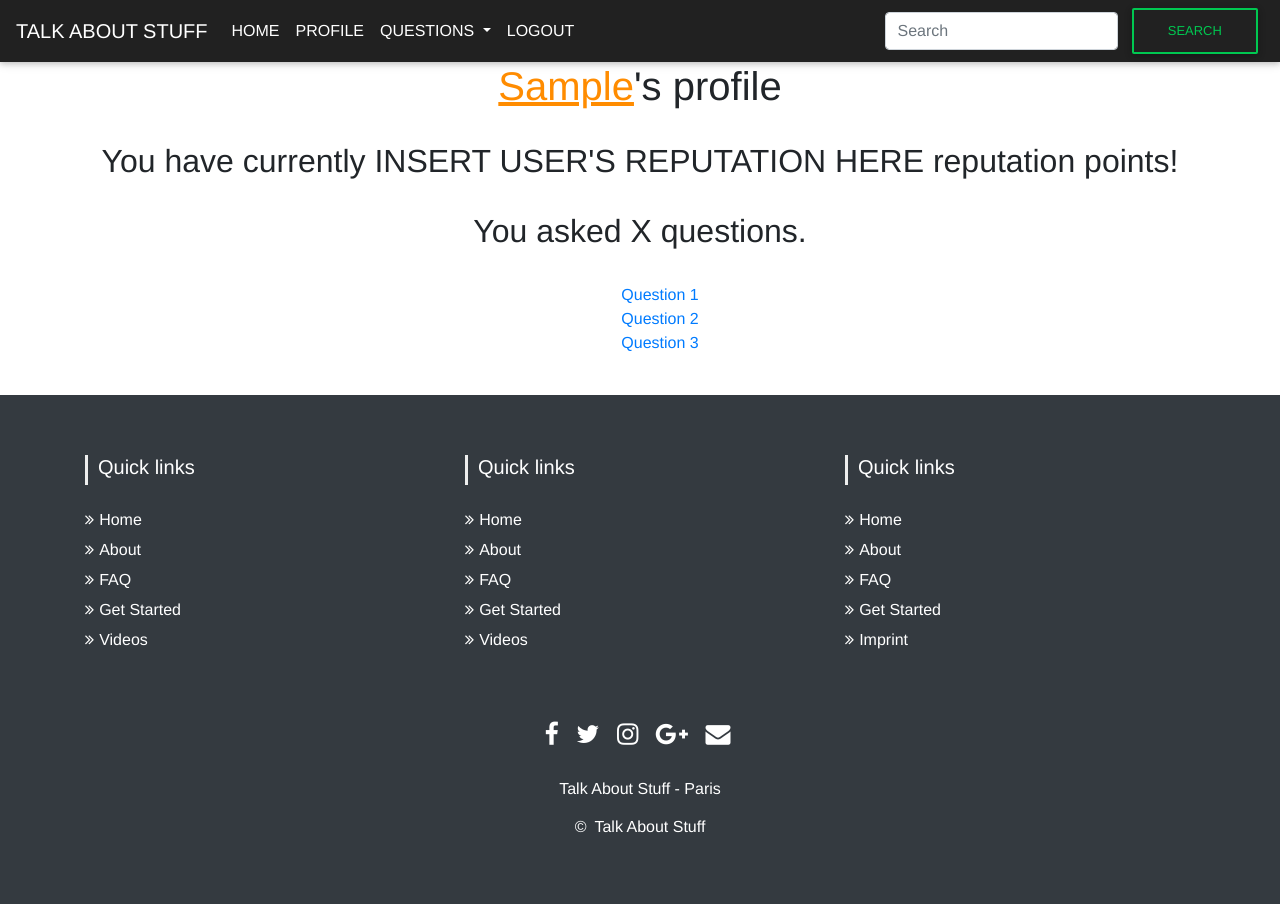
After one commit to Not-the-Bees/Site-Doc-eCommercer, a PHP site: page /Talk-About-Stuff/controllers/profile.php in a window 1280 px wide. The commit adds this page. Run offline with PHP 8.4, Linux system fonts and the light colour scheme; the visitor is signed in with stand-in values (Sample User, id 1); some libraries are stand-ins or nearby versions.

Commit message:
refactoring userConnected -> profile

```diff
--- a/controllers/login.php
+++ b/controllers/login.php
@@ -24,7 +24,7 @@ if (isset($_POST['connect'])) {
             $_SESSION['login'] = $user['login'];
             $_SESSION['pwd'] = $user['password'];
 
-            header ('location: ../controllers/userConnected.php');
+            header ('location: ../controllers/profile.php');
 
         } else {
 
--- /dev/null
+++ b/controllers/profile.php
@@ -0,0 +1,4 @@
+<?php
+session_start();
+
+require_once '../resources/views/profile.php';
--- a/controllers/userConnected.php
+++ /dev/null
@@ -1,4 +0,0 @@
-<?php
-session_start();
-
-require_once '../resources/views/userConnected.php';
--- a/resources/templates/layout.php
+++ b/resources/templates/layout.php
@@ -9,7 +9,7 @@
                 <div class="collapse navbar-collapse" id="navbarSupportedContent">
                     <ul class="navbar-nav mr-auto">
                         <li class="nav-item">
-                            <a class="nav-link" href="/Talk-About-Stuff/controllers/userConnected.php">HOME</a>
+                            <a class="nav-link" href="/Talk-About-Stuff/controllers/profile.php">HOME</a>
                         </li>
                         <li class="nav-item">
                             <a class="nav-link" href="">PROFILE</a>
--- a/resources/views/addQuestion.php
+++ b/resources/views/addQuestion.php
@@ -37,7 +37,7 @@
         <br>
         <div class="row">
             <div class="col-md-4 offset-md-4">
-                <a class="btn btn-primary btn-lg btn-deep-orange boutonHome m-0" href="/Talk-About-Stuff/resources/views/userConnected.php" role="button">Go Back Home</a>
+                <a class="btn btn-primary btn-lg btn-deep-orange boutonHome m-0" href="/Talk-About-Stuff/resources/views/profile.php" role="button">Go Back Home</a>
             </div>
             <div class="col-md-4"></div>
         </div>
--- a/resources/views/editQuestion.php
+++ b/resources/views/editQuestion.php
@@ -41,7 +41,7 @@
     <br>
     <div class="row">
         <div class="col-md-4 offset-md-4">
-            <a class="btn btn-primary btn-lg btn-deep-orange boutonHome m-0" href="/Talk-About-Stuff/resources/views/userConnected.php" role="button">Go Back Home</a>
+            <a class="btn btn-primary btn-lg btn-deep-orange boutonHome m-0" href="/Talk-About-Stuff/resources/views/profile.php" role="button">Go Back Home</a>
         </div>
         <div class="col-md-4"></div>
     </div>
--- /dev/null
+++ b/resources/views/profile.php
@@ -0,0 +1,24 @@
+<?php $_title = "Talk About Stuff - Hi " . ucfirst($_SESSION['login']) ?>
+
+<?php ob_start() ?>
+
+<div>
+    <h1 class="connectedTitle"><?= "<span class='username'>" . ucfirst($_SESSION['login']) . "</span>" . "'s profile"; ?></h1>
+</div>
+<br>
+<h2 class="connectedTitle">You have currently INSERT USER'S REPUTATION HERE reputation points!</h2>
+<br>
+<h2 class="connectedTitle">You asked X questions.</h2>
+<!-- @todo foreach -> display questions asked by user + link to questions -->
+<br>
+<ul class="connectedTitle">
+    <li><a href="">Question 1</a></li>
+    <li><a href="">Question 2</a></li>
+    <li><a href="">Question 3</a></li>
+</ul>
+<br>
+
+
+
+<?php $_layout = ob_get_clean() ?>
+<?php require_once __DIR__ . '/../templates/layout.php';?>
```
Also changed, not shown: resources/views/userConnected.php (deleted, +0 -39 lines).
